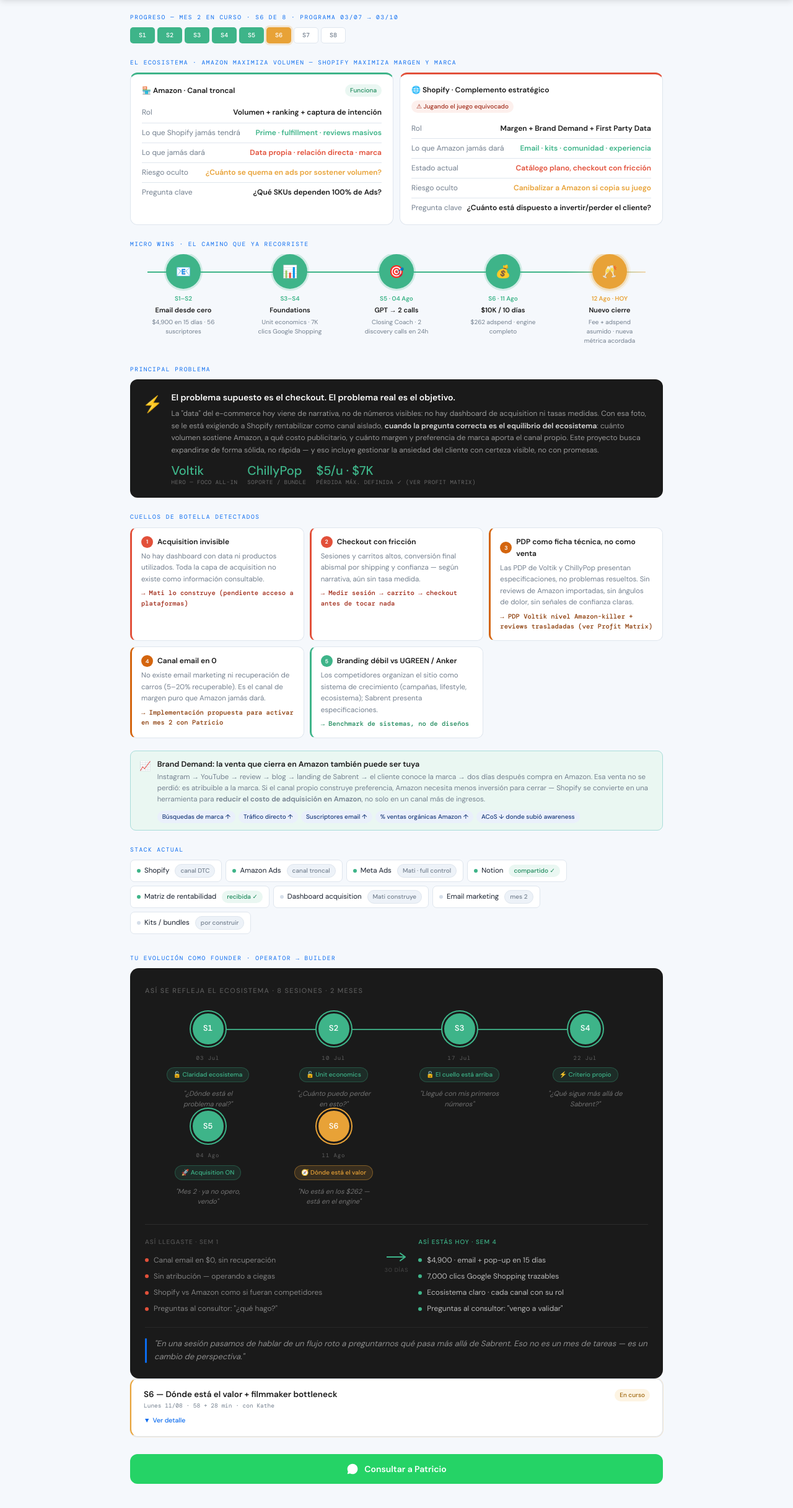
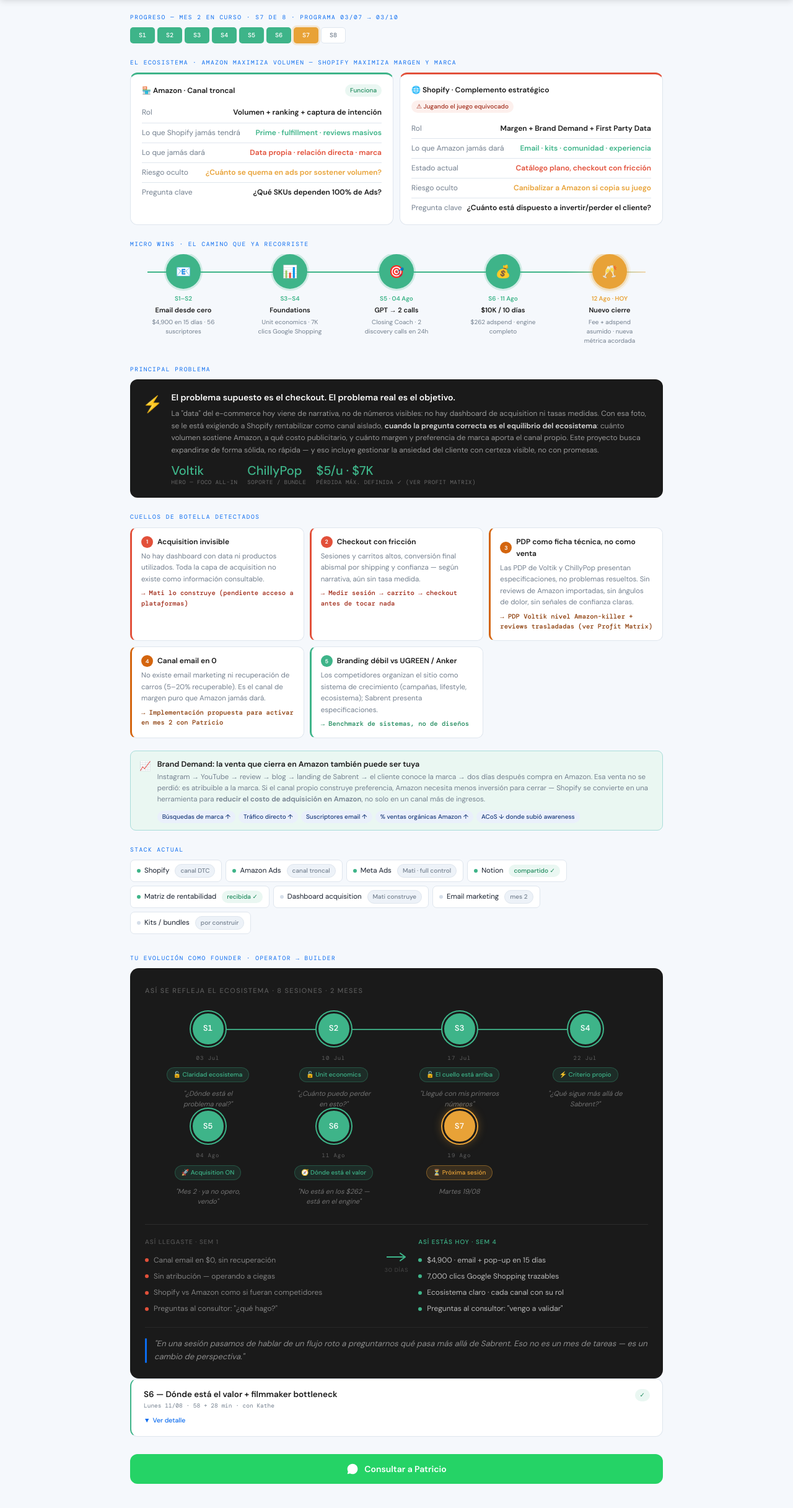
Before and after one commit to pvt-build/consulting-sabrent, a plain HTML site: page index.html in a window 1280 px wide. Shown: the part 55-2488 px from the top of the page at 62% size. Drawn offline with nearby package versions, Linux system fonts and the light colour scheme.

Commit message:
fix: S6→done, S7→now (próxima martes 19/Ago)

```diff
--- a/index.html
+++ b/index.html
@@ -278,7 +278,7 @@
   .eng-table td:nth-child(5)::before{content:"Cuándo: ";font-weight:600;color:var(--ink)}
   /* Evolución track — scroll horizontal en móvil */
   .evo-track-wrap{overflow-x:auto;-webkit-overflow-scrolling:touch;margin:0 -15px;padding:0 15px 8px}
-  .evo-track-inner{min-width:700px}
+  .evo-track-inner{min-width:840px}
   /* Antes/Ahora — stack vertical en móvil */
   .evo-ba-grid{grid-template-columns:1fr !important}
   .evo-ba-arrow{display:none !important}
@@ -333,15 +333,15 @@
 <!-- ════════ PANEL ════════ -->
 <div class="page on" id="pg-overview">
 
-  <div class="slbl">Progreso — Mes 2 en curso · S6 de 8 · Programa 03/07 → 03/10</div>
+  <div class="slbl">Progreso — Mes 2 en curso · S7 de 8 · Programa 03/07 → 03/10</div>
   <div class="chips-row">
     <div class="sch done">S1</div>
     <div class="sch done">S2</div>
     <div class="sch done">S3</div>
     <div class="sch done">S4</div>
     <div class="sch done">S5</div>
-    <div class="sch now">S6</div>
-    <div class="sch todo">S7</div>
+    <div class="sch done">S6</div>
+    <div class="sch now">S7</div>
     <div class="sch todo">S8</div>
   </div>
 
@@ -522,10 +522,19 @@
 
       <!-- S6 → now -->
       <div style="display:flex;flex-direction:column;align-items:center;gap:0;position:relative;z-index:2">
-        <div style="width:56px;height:56px;border-radius:50%;background:var(--gold);display:flex;align-items:center;justify-content:center;font-family:'DM Mono',monospace;font-size:13px;font-weight:500;color:#fff;border:3px solid var(--dark);box-shadow:0 0 0 2px var(--gold)">S6</div>
+        <div style="width:56px;height:56px;border-radius:50%;background:var(--teal);display:flex;align-items:center;justify-content:center;font-family:'DM Mono',monospace;font-size:13px;font-weight:500;color:#fff;border:3px solid var(--dark);box-shadow:0 0 0 2px var(--teal)">S6</div>
         <div style="margin-top:12px;font-family:'DM Mono',monospace;font-size:9px;letter-spacing:.1em;color:rgba(255,255,255,.3);text-align:center">11 Ago</div>
-        <div style="margin-top:8px;background:rgba(232,162,55,.15);border:0.5px solid rgba(232,162,55,.4);border-radius:20px;padding:3px 10px;font-size:10px;font-weight:500;color:var(--gold);text-align:center;white-space:nowrap">🧭 Dónde está el valor</div>
+        <div style="margin-top:8px;background:rgba(62,180,137,.12);border:0.5px solid rgba(62,180,137,.3);border-radius:20px;padding:3px 10px;font-size:10px;font-weight:500;color:var(--teal);text-align:center;white-space:nowrap">🧭 Dónde está el valor</div>
         <div style="margin-top:10px;font-size:11px;color:rgba(255,255,255,.38);text-align:center;font-style:italic;line-height:1.5;max-width:130px">"No está en los $262 — está en el engine"</div>
+      </div>
+
+
+      <!-- S7 → now -->
+      <div style="display:flex;flex-direction:column;align-items:center;gap:0;position:relative;z-index:2">
+        <div style="width:56px;height:56px;border-radius:50%;background:var(--gold);display:flex;align-items:center;justify-content:center;font-family:'DM Mono',monospace;font-size:13px;font-weight:500;color:#fff;border:3px solid var(--dark);box-shadow:0 0 0 2px var(--gold),0 0 16px rgba(232,162,55,.4)">S7</div>
+        <div style="margin-top:12px;font-family:'DM Mono',monospace;font-size:9px;letter-spacing:.1em;color:rgba(255,255,255,.3);text-align:center">19 Ago</div>
+        <div style="margin-top:8px;background:rgba(232,162,55,.15);border:0.5px solid rgba(232,162,55,.4);border-radius:20px;padding:3px 10px;font-size:10px;font-weight:500;color:var(--gold);text-align:center;white-space:nowrap">⏳ Próxima sesión</div>
+        <div style="margin-top:10px;font-size:11px;color:rgba(255,255,255,.38);text-align:center;font-style:italic;line-height:1.5;max-width:130px">Martes 19/08</div>
       </div>
 
     </div>
@@ -576,13 +585,13 @@
   </div>
 
   <!-- S6 -->
-  <div class="week-card now" onclick="toggleCard(this)">
+  <div class="week-card done" onclick="toggleCard(this)">
     <div class="week-hd">
       <div class="week-info">
         <div class="week-title">S6 — Dónde está el valor + filmmaker bottleneck</div>
         <div class="week-date">Lunes 11/08 · 58 + 28 min · con Kathe</div>
       </div>
-      <span class="bdg amber">En curso</span>
+      <span class="bdg teal">✓</span>
     </div>
     <div class="week-toggle"><span class="week-toggle-icon">▼</span> Ver detalle</div>
     <div class="week-body">
@@ -1386,7 +1395,7 @@
 
   <!-- HERO -->
   <div style="background:var(--dark);border-radius:16px;padding:28px 24px;margin-bottom:20px;text-align:center">
-    <div style="font-family:'DM Mono',monospace;font-size:10px;letter-spacing:.18em;text-transform:uppercase;color:rgba(255,255,255,.4);margin-bottom:12px">Mes 2 · Agosto · S6 de 8 · Activo</div>
+    <div style="font-family:'DM Mono',monospace;font-size:10px;letter-spacing:.18em;text-transform:uppercase;color:rgba(255,255,255,.4);margin-bottom:12px">Mes 2 · Agosto · S7 de 8 · Activo</div>
     <div style="font-size:22px;font-weight:600;color:#fff;line-height:1.3;margin-bottom:8px">Foundation lista.<br>Ahora el foco es acquisition.</div>
     <div style="font-size:13px;color:rgba(255,255,255,.5);line-height:1.6;max-width:520px;margin:0 auto">Email generando $4,900, Google Shopping con 7K clicks, unit economics cerradas. Agosto arranca con un objetivo claro: 500 nuevos clientes con Blowzer X6 y la skill de cierre operando en paralelo.</div>
   </div>
```
